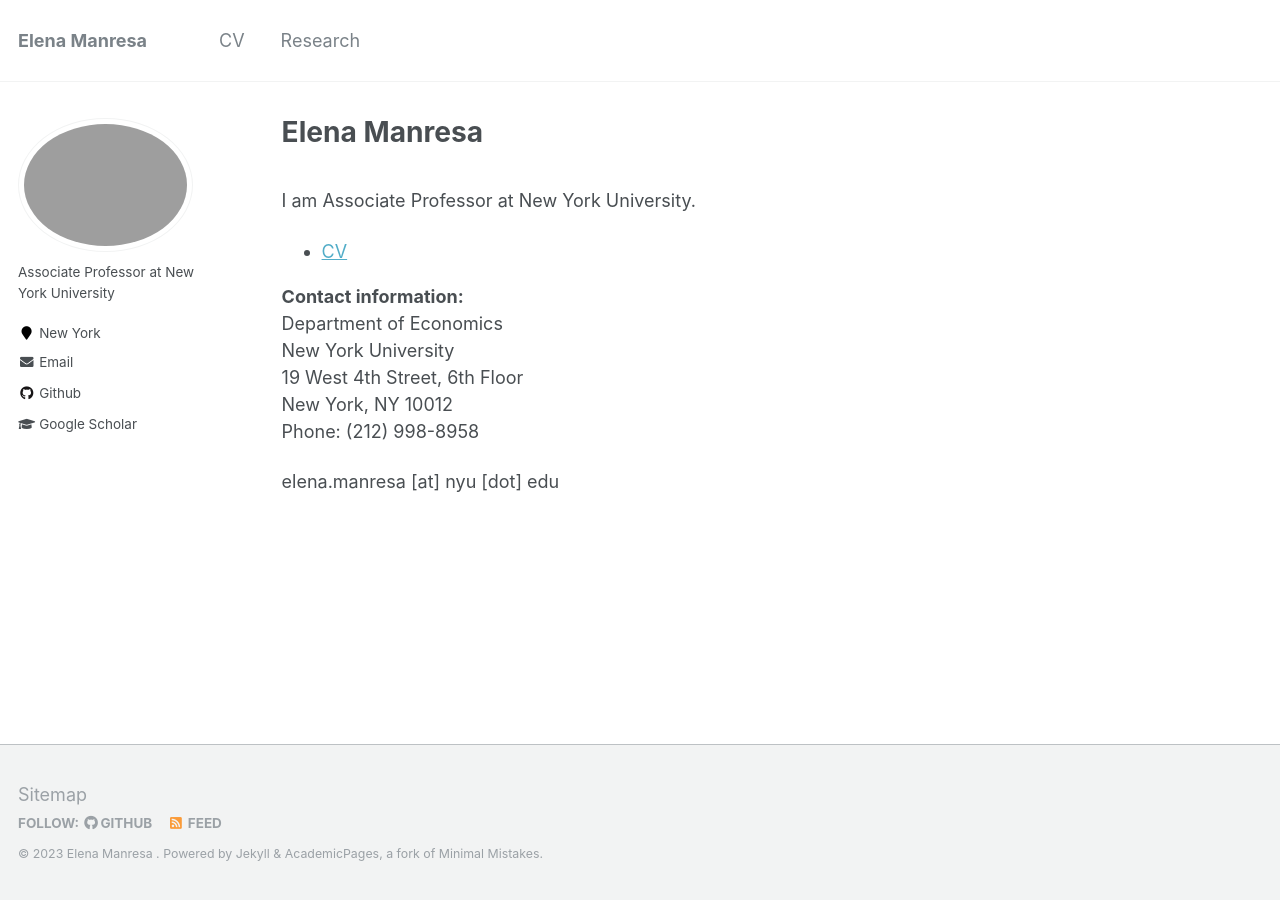
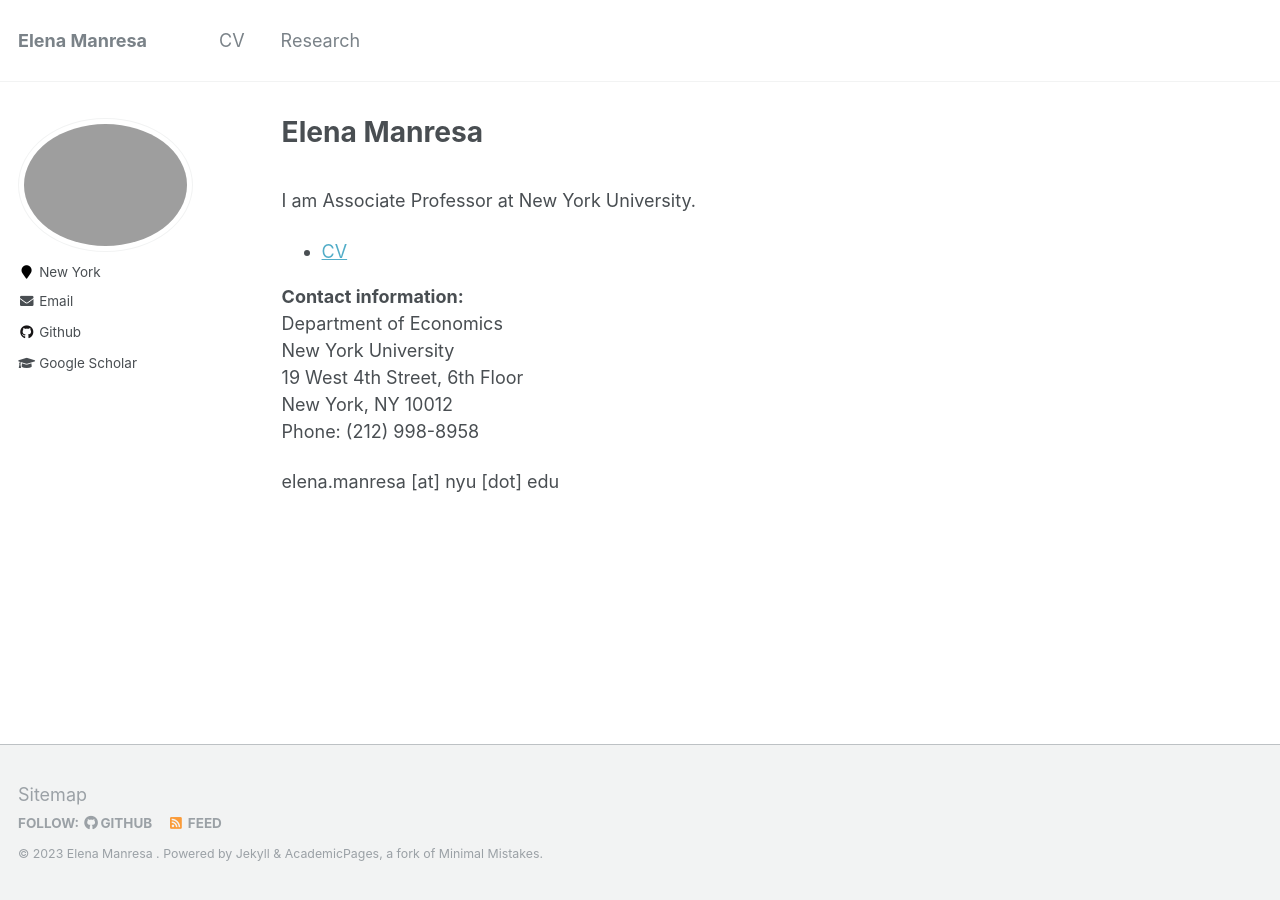
Before and after one commit to elenamanresa/elenamanresa.github.io, a Jekyll site: the page built from _pages/about.md, in a window 1280 px wide. Built offline with Jekyll 4.4.1, drawn with Linux system fonts in a browser that asks for light colours.

Commit message:
Update _config.yml

```diff
--- a/_config.yml
+++ b/_config.yml
@@ -82,7 +82,7 @@ analytics:
 author:
   name             : #"Elena Manresa"
   avatar           : "ElenaHeadShot.png"
-  bio              : "Associate Professor at New York University"
+  bio              : #"Associate Professor at New York University"
   location         : "New York"
   employer         :
   googlescholar    : "https://scholar.google.com/citations?user=XKaQPxwAAAAJ&hl=en"
```
